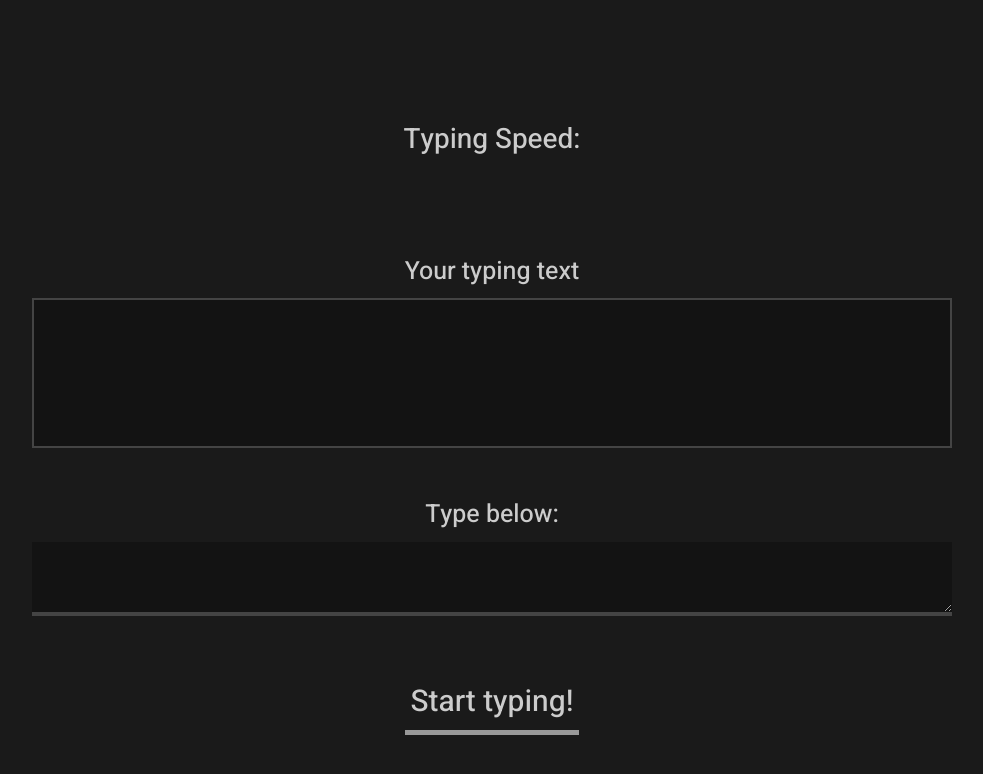
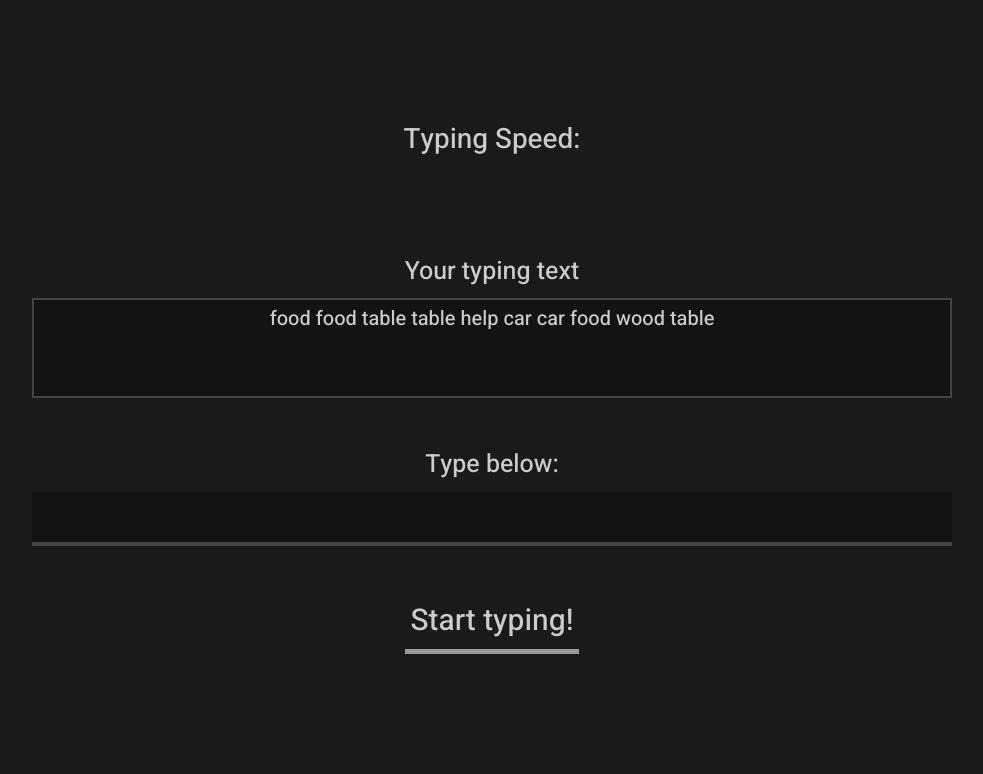
Before and after one commit to Dolidodzik/TypingSpeedTest, a Vue app: page / in a window 1280 px wide. Shown: the part 1068-1842 px from the top of the page, without its empty margins (148-1131 px from the left). Built offline with nearby package versions, Linux system fonts and the light colour scheme.

Commit message:
Added input watching mehanism

```diff
--- a/src/components/typing/typing.css
+++ b/src/components/typing/typing.css
@@ -7,13 +7,14 @@
   border: none;
   border-bottom: 4px solid #444;
   font-size: 20px;
-  padding: 5px;
   font-weight: 500;
-  height: 150px;
+  height: 100px;
+  padding-top: 4px;
   border: 2px solid #444 !important;
+  overflow: hidden !important;
 }
 
-.typing > textarea, input{
+.typing > input{
   background-color: #131313;
   border: none;
   border-bottom: 4px solid #444;
@@ -30,6 +31,10 @@
   background-color: inherit;
 }
 
+.typing > input[type="text"]{
+  padding: 10px;
+}
+
 .typing{
   font-size: 25px;
   font-weight: 500;
--- a/src/components/typing/typing.html
+++ b/src/components/typing/typing.html
@@ -9,12 +9,15 @@
   <div class="col-10 typing">
 
   <div class="col-12 mb-2 mt-5"> Your typing text </div>
-  <div name="name" rows="6" cols="80" class="col-12 text"></div>
+  <div name="name" class="col-12 text" rows="2">
+    <span v-for="(word, index) in typing_words_left">
+      {{ word }}
+    </span>
+  </div>
 
   <div class="col-12 mb-2 mt-5"> Type below: </div>
-  <textarea type="text" class="col-12 input"
-      min="10" max="9999">
-  </textarea>
+  <input type="text" class="col-12 input" v-model="current_user_text" @change="TextOnchange($event)"
+      min="10" max="9999"/>
 
   <input type="submit" value="Start typing!" class="input submit mt-5"/>
 
--- a/src/components/typing/typing.js
+++ b/src/components/typing/typing.js
@@ -8,18 +8,30 @@ export default {
   data () {
     return {
       /* Text passed from settings component */
-      custom_text: "aoswjuiqariqw rqwrqworqwolr qwr qw rqw r qwr qw rqw rqwrqwrq wr qwr qw rqw r qwr qw rqw r qwr qw rqw qwrqwr",
+      custom_text: null,
       /* list of random words imported from /src/components/words.js */
       words: words,
       /* acctual words that user will type (provided by user using this.custom_text, or randomly generated using this.words) */
       typing_words: null,
+      /* Typing words left, that will be shown in div with overflow: hidden */
+      typing_words_left: null,
 
       /* Settings */
       typing_time: 30,
-      number_of_words: 50,
+      number_of_words: 10,
+
+      /* Current word index */
+      current_word_index: 0,
+
+      /* Current user input-text value */
+      current_user_text: "",
     }
   },
   computed: {
+
+    current_word: function(){
+      return this.typing_words[this.current_word_index];
+    }
 
   },
   mounted () {
@@ -34,9 +46,31 @@ export default {
         this.typing_words[i] = this.words[number_index];
       }
     }
-
+    this.typing_words_left = this.typing_words;
   },
   methods: {
 
+    /* This function will be called on space */
+    next_word: function(){
+      this.typing_words_left.pop();
+      this.current_user_text = null;
+      this.current_word_index++;
+    },
+
+    /* input-text onchange handler */
+    TextOnchange: function(value){
+      /* If user pressed space, lets go for next word */
+      console.log("textonchage")
+      if(value == " "){
+        this.next_word();
+      }
+    }
+
+  },
+  watch: {
+    current_user_text: function(value){
+      this.TextOnchange(value)
+    }
   }
+
 }
```
